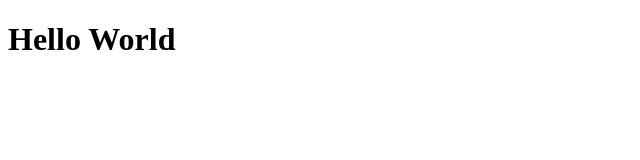
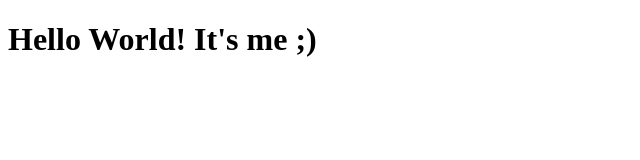
Before and after one commit to anjalik97/coursera-test, a plain HTML site: page site/index.html in a window 1280 px wide. Shown: the whole page, without its empty margins (0-640 px from the left). Drawn offline with Linux system fonts and the light colour scheme.

Commit message:
Small addition to content.

```diff
--- a/site/index.html
+++ b/site/index.html
@@ -4,6 +4,6 @@
 	<title>Hello Coursera</title>
 </head>
 <body>
-<h1> Hello World</h1>
+<h1> Hello World! It's me ;)</h1>
 </body>
 </html>
```
